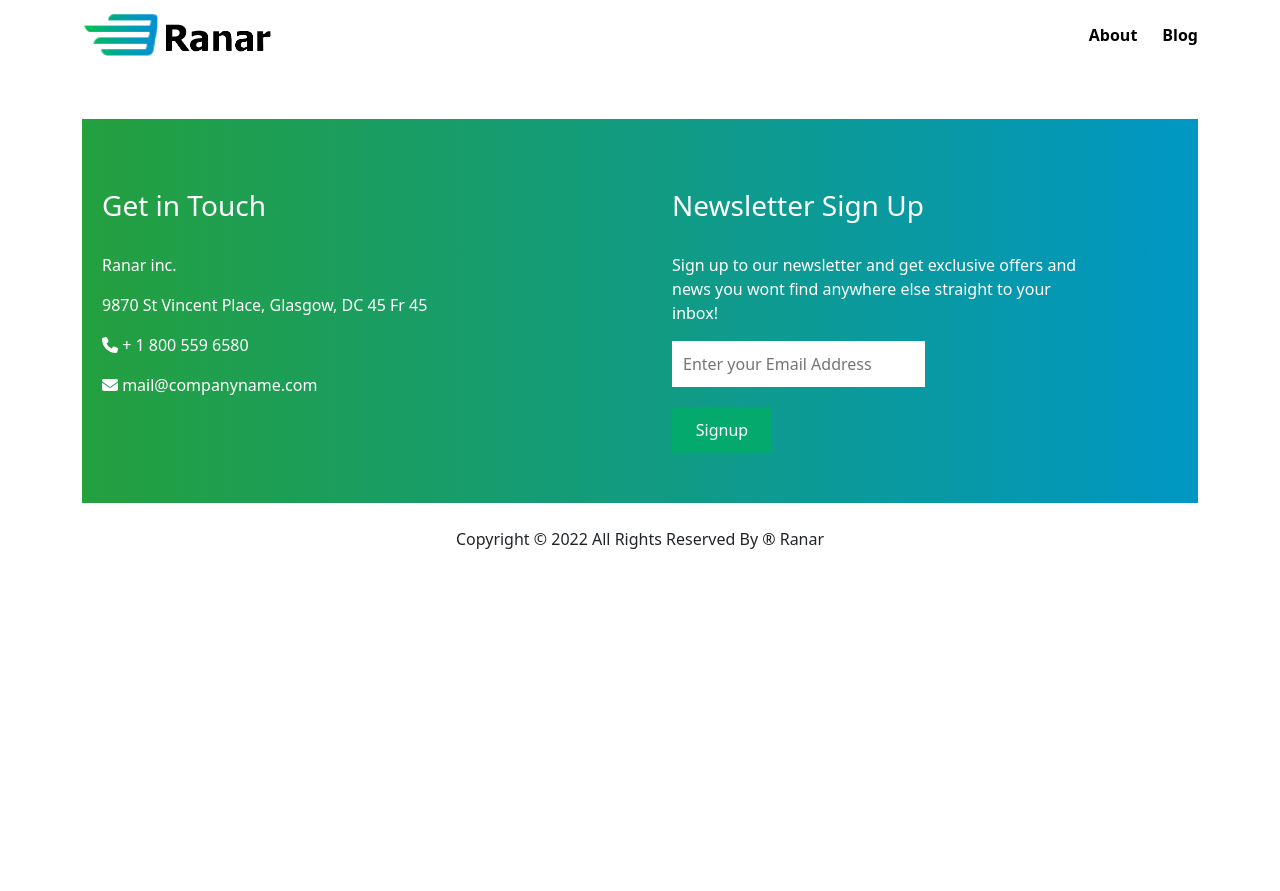
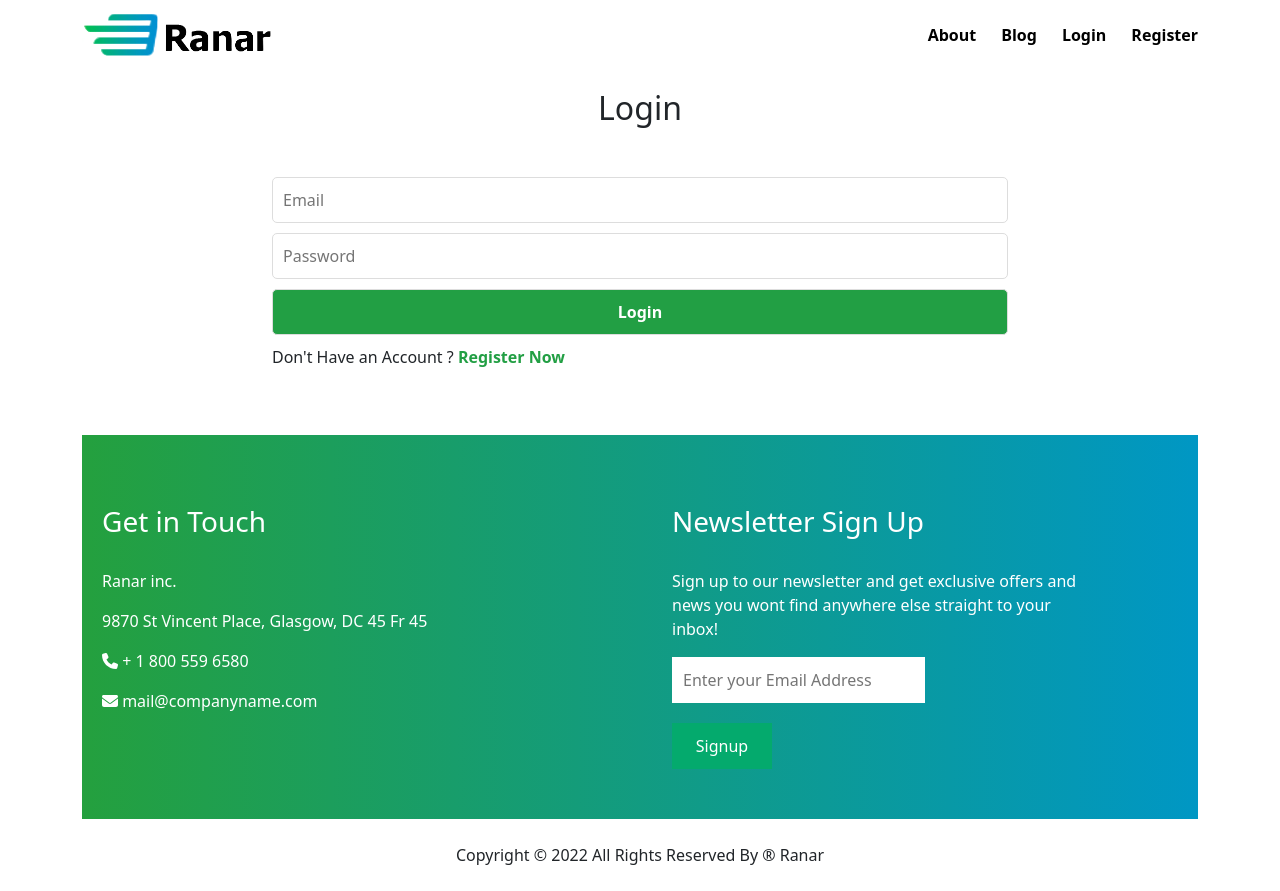
Before and after one commit to shantovai024/ranar-client, a React (Create React App) app: page /login in a window 1280 px wide. Before the commit the page ends 800 px from the top, so only its background shows below. Built offline with nearby package versions, Linux system fonts and the light colour scheme.

Commit message:
login register done

```diff
--- a/src/App.js
+++ b/src/App.js
@@ -6,6 +6,9 @@ import Blog from './Components/Blog/Blog';
 import Footer from './Components/Footer/Footer';
 import Header from './Components/Header/Header';
 import Home from './Components/Home/Home';
+import Login from './Components/Login/Login';
+import NotFound from './Components/NotFound/NotFound';
+import Register from './Components/Register/Register';
 
 function App() {
   return (
@@ -16,6 +19,9 @@ function App() {
           <Route path='/' element={<Home></Home>}></Route>
           <Route path='/about' element={<About></About>}></Route>
           <Route path='/blog' element={<Blog></Blog>}></Route>
+          <Route path='/login' element={<Login></Login>}></Route>
+          <Route path='/register' element={<Register></Register>}></Route>
+          <Route path='*' element={<NotFound></NotFound>}></Route>
         </Routes>
         <Footer></Footer>
       </BrowserRouter>
--- a/src/Components/Header/Header.js
+++ b/src/Components/Header/Header.js
@@ -15,6 +15,8 @@ const Header = () => {
                 <nav className='menu-area'>
                     <Link to='/about'>About</Link>
                     <Link to='/blog'>Blog</Link>
+                    <Link to='/login'>Login</Link>
+                    <Link to='/register'>Register</Link>
                 </nav>
             </div>
         </div>
--- /dev/null
+++ b/src/Components/Login/Login.css
@@ -0,0 +1,24 @@
+.login-form input, .login-form textarea {
+    width: 100%;
+    padding: 10px;
+    border: 1px solid #ddd;
+    margin-bottom: 10px;
+    border-radius: 5px;
+}
+
+.login-form input[type=button] {
+    background: #229F44;
+    color: #fff;
+    transition: .3s;
+    font-weight: bold;
+}
+
+.login-form input[type=button]:hover {
+    background: #134b22;
+}
+
+.login-form a {
+    text-decoration: none;
+    color: #229F44;
+    font-weight: bold;
+}
--- /dev/null
+++ b/src/Components/Login/Login.js
@@ -0,0 +1,24 @@
+import React from 'react';
+import { Link } from 'react-router-dom';
+import './Login.css'
+
+const Login = () => {
+    let handleLogin = (event)=> {
+        event.preventDefault()
+    }
+    return (
+        <div className='row'>
+            <div className="col-xl-8 mx-auto login-form">
+                <h2 className='mb-60 text-center'>Login</h2>
+                <form onSubmit={handleLogin}>
+                    <input type="email" placeholder='Email' />
+                    <input type="password" placeholder='Password' />
+                    <input type="button" value='Login' />
+                    <p>Don't Have an Account ? <Link to='/register'>Register Now </Link></p>
+                </form>
+            </div>
+        </div>
+    );
+};
+
+export default Login;
--- /dev/null
+++ b/src/Components/NotFound/NotFound.css
@@ -0,0 +1,3 @@
+.not-found img {
+    width: 100%;
+}
--- /dev/null
+++ b/src/Components/NotFound/NotFound.js
@@ -0,0 +1,17 @@
+import React from 'react';
+import notfound from '../images/not_found.png'
+import './NotFound.css'
+
+const NotFound = () => {
+    return (
+        <div className='row'>
+            <div className="col-xl-12 mb-60">
+                <div className="not-found">
+                    <img src={notfound} alt="" />
+                </div>
+            </div>
+        </div>
+    );
+};
+
+export default NotFound;
--- /dev/null
+++ b/src/Components/Register/Register.js
@@ -0,0 +1,27 @@
+import React from 'react';
+import { Link } from 'react-router-dom';
+
+const Register = () => {
+    let handleRegister = (event)=> {
+        event.preventDefault()
+    }
+    return (
+        <div className='row'>
+        <div className="col-xl-8 mx-auto login-form">
+            <h2 className='mb-60 text-center'>Register</h2>
+            <form onSubmit={handleRegister}>
+                <input type="text" placeholder='First Name' />
+                <input type="text" placeholder='Last Name' />
+                <input type="email" placeholder='Email' />
+                <input type="password" placeholder='Password' />
+                <input type="phone" placeholder='Phone Number' />
+                <textarea type="text" name="" id="" placeholder='Address'></textarea>
+                <input type="button" value='Register' />
+                <p>Already Have an Account ? <Link to='/register'>Login Now </Link></p>
+            </form>
+        </div>
+    </div>
+    );
+};
+
+export default Register;
```
Also changed, not shown: public/product.json (+12 -12 lines), src/Components/images/not_found.png (added).
